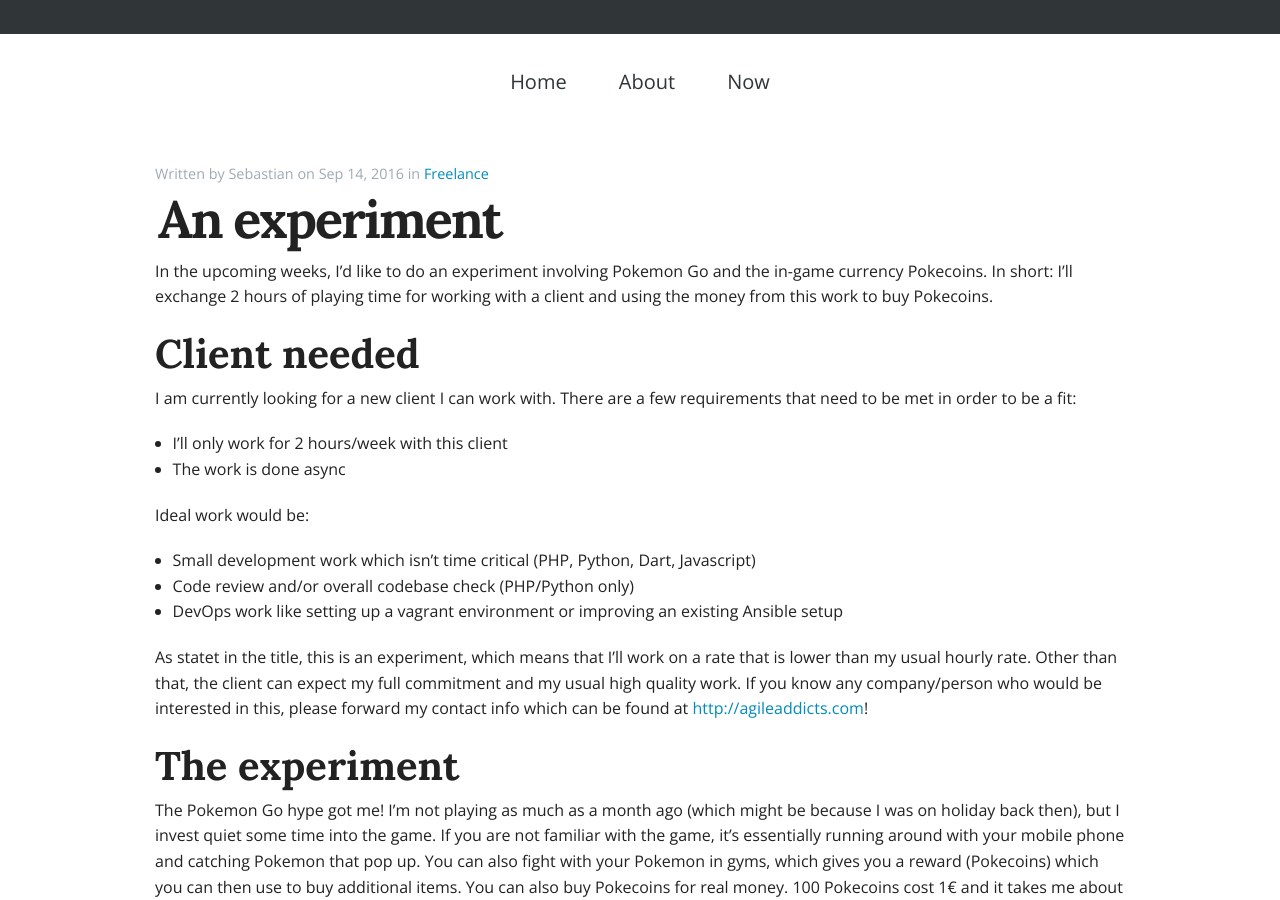
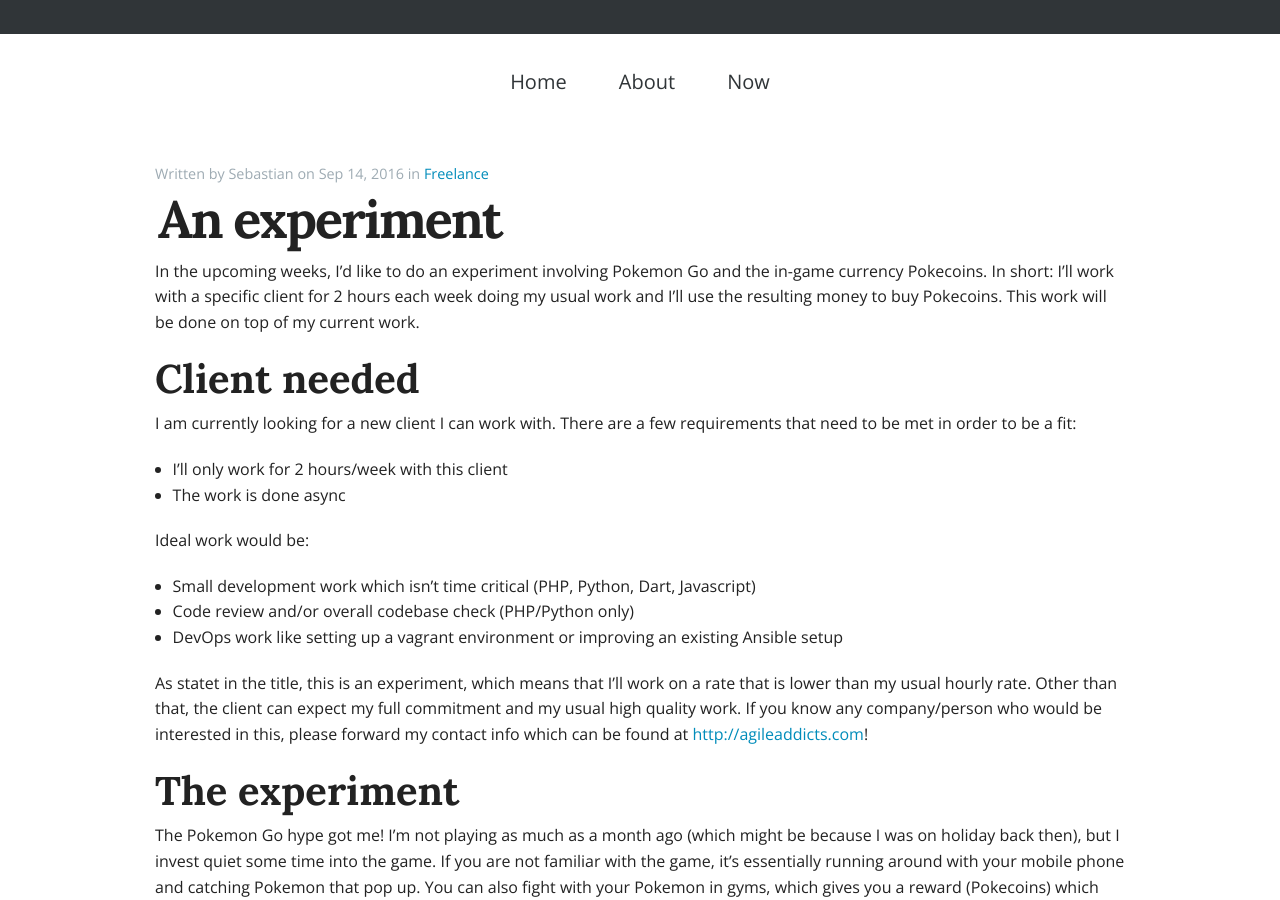
Before and after one commit to Sgoettschkes/sgoettschkes.github.io, a Jekyll site: the page built from _posts/2016-09-14-an-experiment.md, in a window 1280 px wide and 900 px high, scrolled down 326 px. Built offline with Jekyll 4.4.1, drawn with Linux system fonts in a browser that asks for light colours; nearby versions of some CDN libraries; Markdown is read by kramdown in place of the engine named in the settings; comment, search, counter and statistics services are not loaded.

Commit message:
Rewriting last blog post

```diff
--- a/_posts/2016-09-14-an-experiment.md
+++ b/_posts/2016-09-14-an-experiment.md
@@ -6,9 +6,10 @@ title: "An experiment"
 author: Sebastian
 date: 2016-09-14 07:00:00
 ---
-In the upcoming weeks, I'd like to do an experiment involving Pokemon Go and the in-game currency Pokecoins. In short: I'll exchange 2 hours of playing time for working with a client and using the money from this work to buy Pokecoins.
+In the upcoming weeks, I'd like to do an experiment involving Pokemon Go and the in-game currency Pokecoins. In short: I'll work with a specific client for 2 hours each week doing my usual work and I'll use the resulting money to buy Pokecoins. This work will be done on top of my current work.
 
 ## Client needed
+
 I am currently looking for a new client I can work with. There are a few requirements that need to be met in order to be a fit:
 
 * I'll only work for 2 hours/week with this client
```
